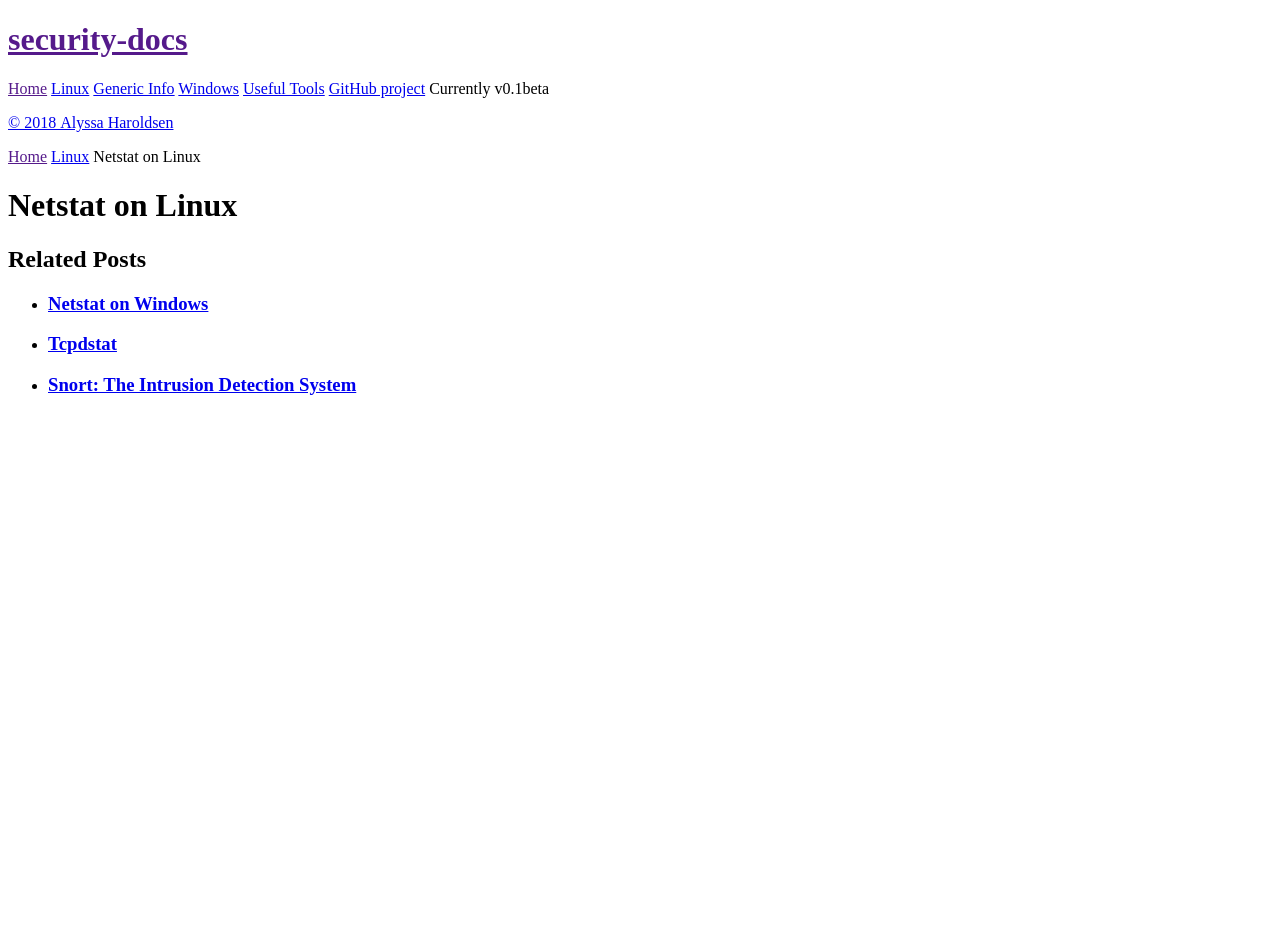
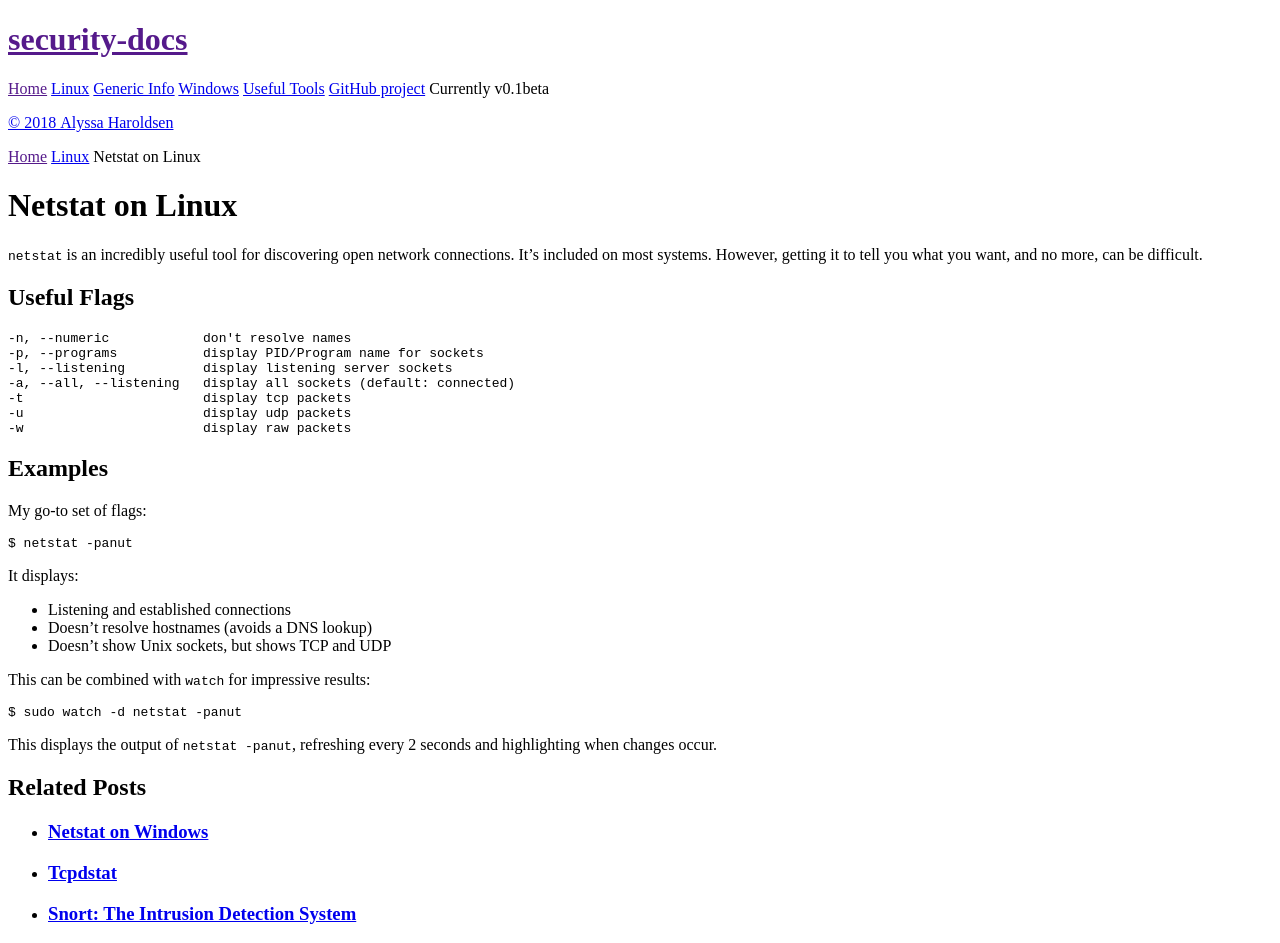
Before and after one commit to kupiakos/security-docs, a Jekyll site: the page built from _posts/linux/2018-04-22-netstat.md, in a window 1280 px wide. Built offline with Jekyll 4.4.1, drawn with Linux system fonts in a browser that asks for light colours; before the commit the page ends 900 px from its top, so only the background shows below that.

Commit message:
Add netstat articles

````diff
--- a/_posts/linux/2018-04-22-netstat.md
+++ b/_posts/linux/2018-04-22-netstat.md
@@ -3,3 +3,36 @@ title: Netstat on Linux
 category: linux
 layout: post
 ---
+
+`netstat` is an incredibly useful tool for discovering open network connections.
+It's included on most systems.
+However, getting it to tell you what you want, and no more, can be difficult.
+
+## Useful Flags
+```
+-n, --numeric            don't resolve names
+-p, --programs           display PID/Program name for sockets
+-l, --listening          display listening server sockets
+-a, --all, --listening   display all sockets (default: connected)
+-t                       display tcp packets
+-u                       display udp packets
+-w                       display raw packets
+```
+
+## Examples
+My go-to set of flags:
+```
+$ netstat -panut
+```
+
+It displays:
+- Listening and established connections
+- Doesn't resolve hostnames (avoids a DNS lookup)
+- Doesn't show Unix sockets, but shows TCP and UDP
+
+This can be combined with `watch` for impressive results:
+```
+$ sudo watch -d netstat -panut
+```
+
+This displays the output of `netstat -panut`, refreshing every 2 seconds and highlighting when changes occur.
````
Also changed, not shown: _posts/windows/2018-04-22-netstat.md (+9 -0 lines).
